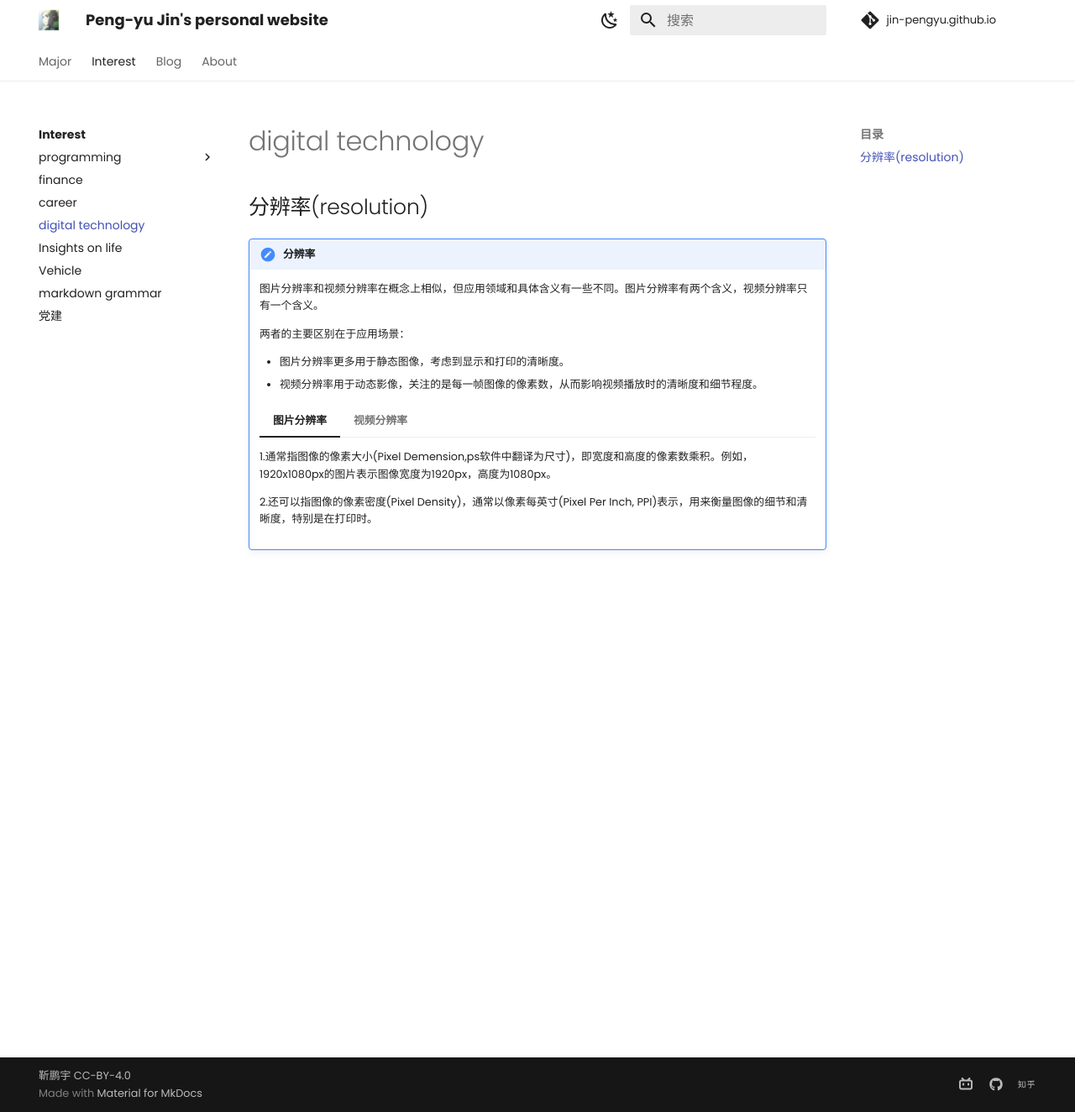
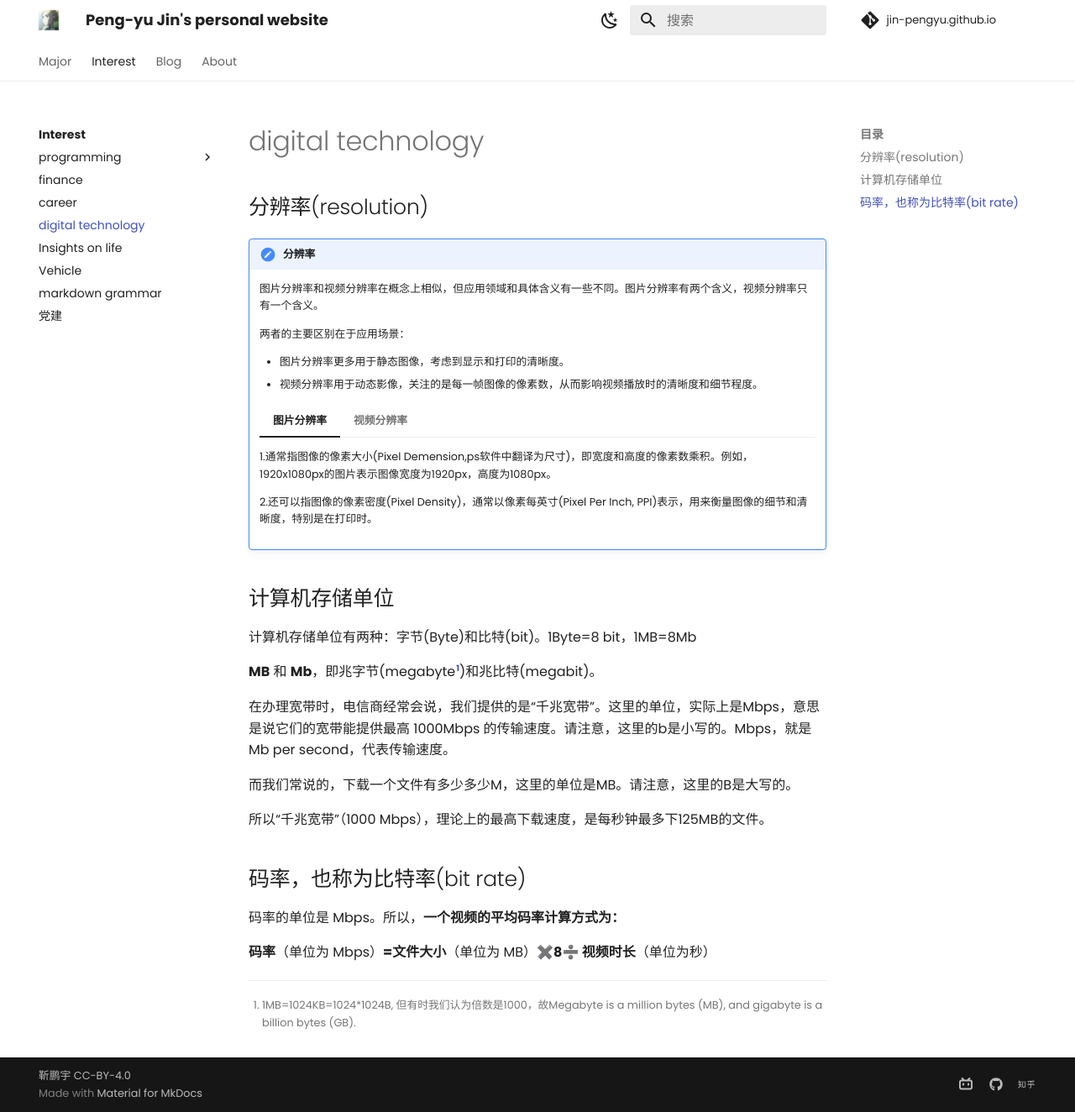
Before and after one commit to Pengyu-Jin/Pengyu-Jin.github.io, an MkDocs documentation site: the page built from docs/interest/digital technology/image.md, in a window 1280 px wide and 1324 px high. Shown: the whole window at 84% size. Built offline with MkDocs 1.6.1 and Material for MkDocs 9.7.7, drawn with Linux system fonts in a browser that asks for light colours; comment, search, counter and statistics services are not loaded.

Commit message:
20240813-b

```diff
--- a/docs/interest/digital technology/image.md
+++ b/docs/interest/digital technology/image.md
@@ -17,6 +17,41 @@
 
     === "视频分辨率"
 
-        指视频每一帧的像素大小，即每一帧图像的宽度和高度的像素数。例如，1080p视频的分辨率为1920x1080像素，4K视频的分辨率为3840x2160像素。
+        指视频每一帧的像素大小，即每一帧图像的宽度和高度的像素数。
 
         视频分辨率只有一个含义，表示像素大小，不涉及像素密度（PPI），因为视频主要用于显示而非打印。
+
+        !!! tip "常见的视频分辨率"
+
+            1. 标清(SD, Standard Definition)。宽高比为4:3
+               - 480p: 640x480，这是传统电视和一些网络视频的分辨率。
+            2. 高清(HD, High Definition)。宽高比为16:9
+               - 720p: 1280x720，一般称为“准高清”，常用于网络视频和一些高清电视台。
+               - 1080p: 1920x1080，称为“全高清”，是目前电视和网络视频的主流分辨率。
+            3. 超高清(UHD, Ultra High Definition)。宽高比为16:9
+               - 4K: 3840x2160，4K电视和视频逐渐普及，提供更高的清晰度和细节。
+               - 8K: 7680x4320，是目前最高的消费级视频分辨率，主要用于高端电视和专业显示器。
+            4. 其他常见分辨率
+               - 1440p: 2560x1440，宽高比为16:9，介于1080p和4K之间，常用于高端电脑显示器。
+
+
+## 计算机存储单位
+
+计算机存储单位有两种：字节(Byte)和比特(bit)。1Byte=8 bit，1MB=8Mb
+
+**MB** 和 **Mb**，即兆字节(megabyte[^1])和兆比特(megabit)。
+
+[^1]: 1MB=1024KB=1024*1024B, 但有时我们认为倍数是1000，故Megabyte is a million bytes (MB), and gigabyte is a billion bytes (GB).
+
+在办理宽带时，电信商经常会说，我们提供的是“千兆宽带”。这里的单位，实际上是Mbps，意思是说它们的宽带能提供最高 1000Mbps 的传输速度。请注意，这里的b是小写的。Mbps，就是Mb per second，代表传输速度。
+
+而我们常说的，下载一个文件有多少多少M，这里的单位是MB。请注意，这里的B是大写的。
+
+所以“千兆宽带”（1000 Mbps），理论上的最高下载速度，是每秒钟最多下125MB的文件。
+
+
+## 码率，也称为比特率(bit rate)
+
+码率的单位是 Mbps。所以，**一个视频的平均码率计算方式为：**
+
+**码率**（单位为 Mbps）**=文件大小**（单位为 MB）**✖️8➗ 视频时长**（单位为秒）
```
